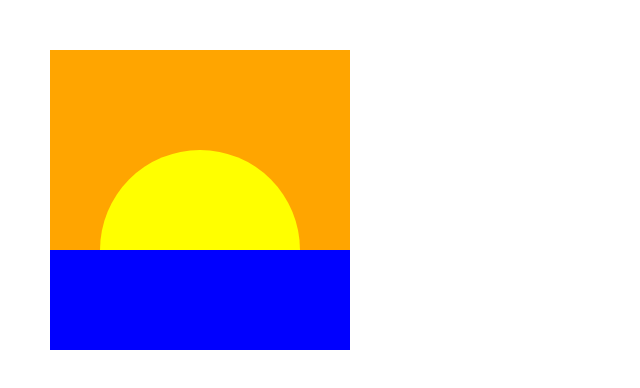
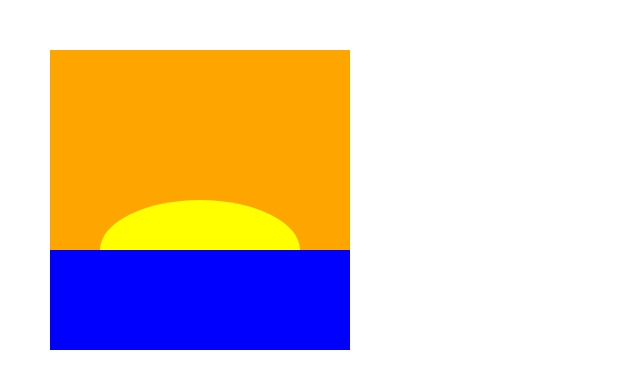
Before and after one commit to EHB-MCT/dev1-exercises-ThomasHeusdens, a plain HTML site: page index.html in a window 1280 px wide. Shown: the whole page, without its empty margins (0-640 px from the left). Drawn offline with Linux system fonts and the light colour scheme.

Commit message:
exercice 1-5b

```diff
--- /dev/null
+++ b/exercises/1-functions/1-5b.js
@@ -0,0 +1,26 @@
+'use strict'
+
+drawImg();
+
+function drawImg() {
+
+    let canvas = document.querySelector("canvas");
+   canvas.width = window.innerWidth;
+   canvas.height = window.innerHeight;
+   let context = canvas.getContext("2d");
+
+   context.fillStyle = 'orange'
+   context.beginPath();
+   context.rect(50,50,300,200)
+   context.fill();
+
+   context.fillStyle = 'yellow'
+   context.beginPath();
+   context.ellipse(200,250,100,50,0,0,10,undefined);
+   context.fill();
+
+   context.fillStyle = 'blue'
+   context.beginPath();
+   context.rect(50,250,300,100)
+   context.fill();
+}
--- a/index.html
+++ b/index.html
@@ -1,7 +1,7 @@
 <html>
 
 <head>
-    <script src="exercises/1-functions/1-5a.js" type="module"></script>
+    <script src="exercises/1-functions/1-5b.js" type="module"></script>
     <link rel="stylesheet" type="text/css" href="styles/index.css" />
 </head>
 
```
